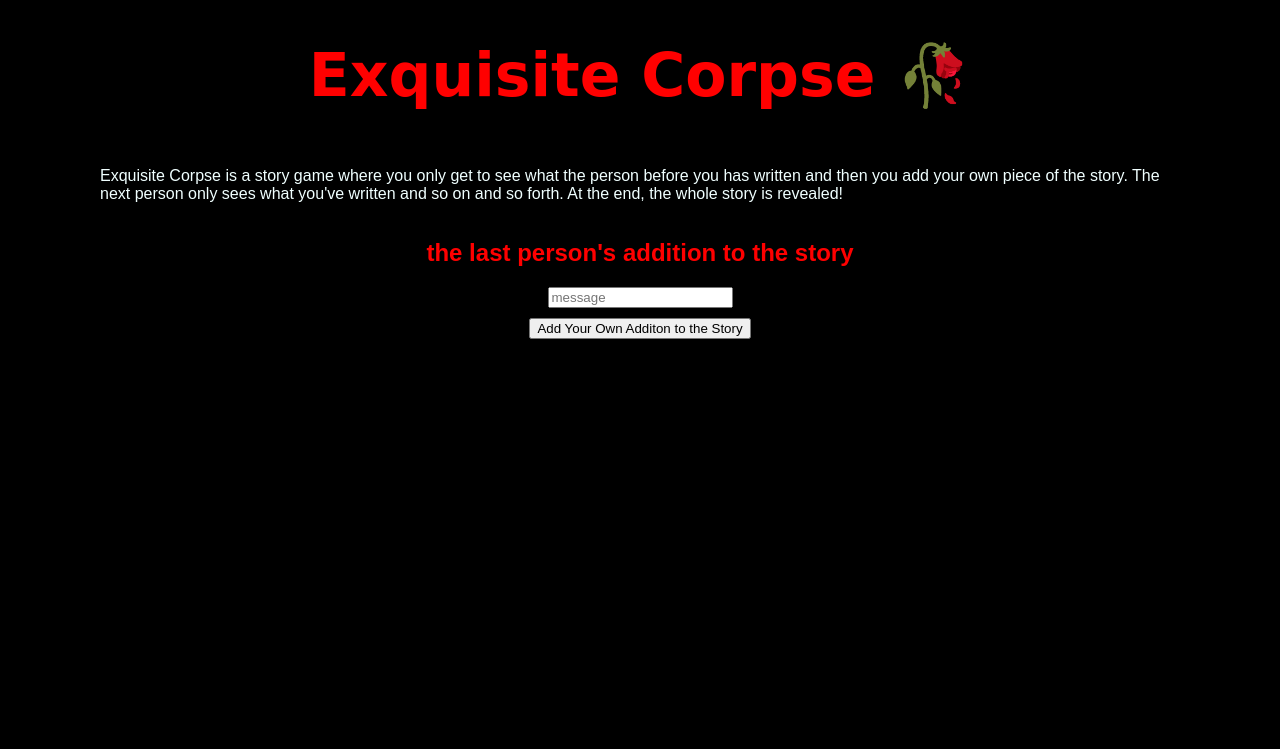
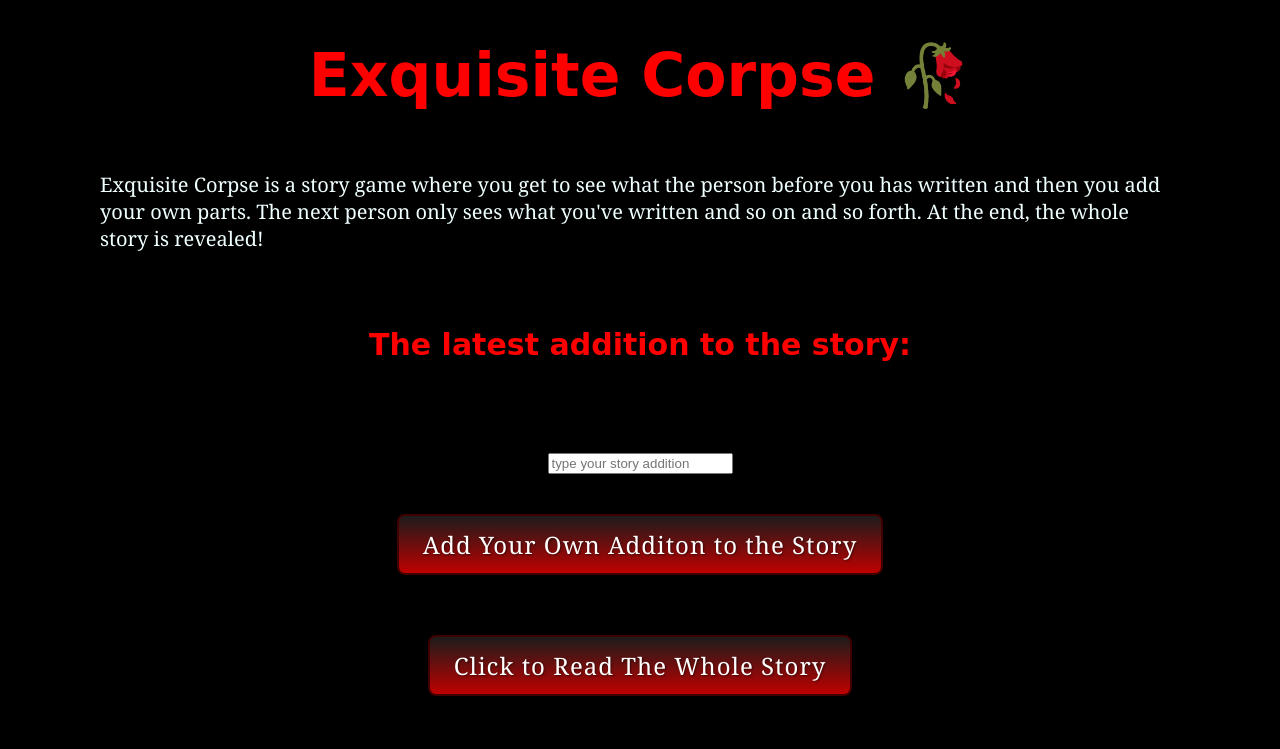
Before and after one commit to saraybennett/exquisite-corpse---10.15-hw, a website: page public/index.html in a window 1280 px wide. Drawn offline with Linux system fonts and the light colour scheme; no server answers; a web font is replaced by a local one.

Commit message:
updating my website

```diff
--- a/package.json
+++ b/package.json
@@ -8,6 +8,8 @@
   },
   "author": "sara",
   "license": "ISC",
+  "type": "module",
+
   "dependencies": {
     "express": "^5.1.0",
     "lowdb": "^7.0.1",
--- a/public/app.js
+++ b/public/app.js
@@ -10,23 +10,12 @@ window.addEventListener("load", () => {
 
       let theData = data.messages;
 
-      //Select for element on the page
-      let feed = document.getElementById("feed");
-      //Loop through data and append to the page
-      for (let i = 0; i < theData.length; i++) {
-        let currentMessage = theData[i].message;
-        console.log(currentMessage);
+      //Select for element on the page and display only most recent message
+      let latestMessage = theData[theData.length - 1].message;
+      console.log("this is the latest meessage:" + latestMessage);
 
-        let currentEl = document.createElement("p");
-        currentEl.innerHTML = currentMessage;
-
-        feed.appendChild(currentEl);
-
-        //trying to figure out how to just display the last message from my database but this just gives me the last message on page load. I want it to automatically update when the database is updated
-
-        let latestMessage = theData[theData.length - 1].message;
-        console.log("this is the latest meessage:" + latestMessage);
-      }
+      let mostRecentMessage = document.getElementById("latest-message");
+      mostRecentMessage.innerHTML = latestMessage;
     })
 
     .catch((error) => {
@@ -58,15 +47,42 @@ window.addEventListener("load", () => {
         console.log("Did this work?");
         console.log(data);
 
-        //add to the page if it worked
+        //add to the story if it worked
 
-        let feed = document.getElementById("feed");
-        let currentEl = document.createElement("p");
-        currentEl.innerHTML = currentMessage;
-        feed.appendChild(currentEl);
+        let mostRecentMessage = document.getElementById("latest-message");
+        mostRecentMessage.innerHTML = currentMessage;
 
         msgInput.value = "";
       })
+      .catch((error) => {
+        console.log(error);
+      });
+  });
+  //after adding their own addition, person clicks to reveal the story
+  let storyButton = document.getElementById("button-story");
+  storyButton.addEventListener("click", () => {
+    console.log("story button was clicked");
+    //fetch call to get the entire database
+    fetch("/data")
+      .then((response) => response.json())
+      .then((data) => {
+        console.log(data);
+
+        let theData = data.messages;
+
+        // Loop through data and append to the page
+
+        let feed = document.getElementById("feed");
+        for (let i = 0; i < theData.length; i++) {
+          let currentMessage = theData[i].message;
+
+          let currentEl = document.createElement("p");
+          currentEl.innerHTML = currentMessage;
+
+          feed.appendChild(currentEl);
+        }
+      })
+
       .catch((error) => {
         console.log(error);
       });
--- a/public/index.html
+++ b/public/index.html
@@ -16,21 +16,41 @@
     <h1>Exquisite Corpse 🥀</h1>
     <div class="description">
       <p>
-        Exquisite Corpse is a story game where you only get to see what the
-        person before you has written and then you add your own piece of the
-        story. The next person only sees what you've written and so on and so
-        forth. At the end, the whole story is revealed!
+        Exquisite Corpse is a story game where you get to see what the person
+        before you has written and then you add your own parts. The next person
+        only sees what you've written and so on and so forth. At the end, the
+        whole story is revealed!
       </p>
     </div>
-    <!-- display only the most recent comment -->
-    <section class="container">
-      <h2>the last person's addition to the story</h2>
-      <section id="feed"></section>
+    <!-- display only the most recent addition to the story -->
+    <section class="current-message">
+      <h2>The latest addition to the story:</h2>
+      <section id="latest-message"></section>
     </section>
     <!-- container for input & button -->
     <section class="container">
-      <input type="text" id="msg-input" placeholder="message" />
-      <button id="msg-submit">Add Your Own Additon to the Story</button>
+      <div class="message-input">
+        <input
+          type="text"
+          id="msg-input"
+          placeholder="type your story addition"
+        />
+      </div>
+      <div>
+        <!-- <button class="fantasy-btn fantasy-bone-n-coper">.fantasy-btn + .fantasy-bone-n-coper</button><br><br>
+          button styling from: https://codepen.io/propjockey/pen/poqKrGe-->
+        <button class="fantasy-button" id="msg-submit">
+          Add Your Own Additon to the Story
+        </button>
+      </div>
+    </section>
+
+    <!-- display entire story -->
+    <section class="story-button">
+      <button class="fantasy-button" id="button-story">
+        Click to Read The Whole Story
+      </button>
+      <section id="feed"></section>
     </section>
 
     <!-- link to js file here -->
--- a/public/style.css
+++ b/public/style.css
@@ -2,8 +2,10 @@ body {
   color: azure;
   background-color: black;
   margin: 0 auto;
-  font-family: Arial, Helvetica, sans-serif;
+  font-family: Cambria, Cochin, Georgia, Times, "Times New Roman", serif;
+  font-size: 20px;
 }
+
 h1 {
   text-align: center;
   font-family: "UnifrakturCook", cursive;
@@ -13,8 +15,20 @@ h1 {
   color: red;
 }
 
+p {
+  font-family: Cambria, Cochin, Georgia, Times, "Times New Roman", serif;
+  font-size: 20px;
+}
+
 h2 {
   color: red;
+  font-family: "UnifrakturCook", cursive;
+}
+.current-message {
+  display: flex;
+  flex-direction: column;
+  align-items: center;
+  padding: 30px;
 }
 .container {
   display: flex;
@@ -22,8 +36,49 @@ h2 {
   align-items: center;
 }
 
+.message-input {
+  padding: 30px;
+}
+
 button {
   margin-top: 10px;
+}
+
+.fantasy-button {
+  /* Basic Button Styling */
+  background: linear-gradient(
+    to bottom,
+    #1c1c1c,
+    #bf0000
+  ); /* Gradient for depth */
+  border: 2px solid #400000; /* Golden border */
+  border-radius: 8px; /* Slightly rounded corners */
+  padding: 12px 24px;
+  color: #fff; /* White text */
+  font-family: "Georgia", serif; /* Classic font for a fantasy feel */
+  font-size: 1.2em;
+  text-shadow: 1px 1px 2px rgba(0, 0, 0, 0.5); /* Text shadow for depth */
+  cursor: pointer;
+  box-shadow: 0 4px 6px rgba(0, 0, 0, 0.3); /* Subtle shadow for lift */
+  transition: all 0.3s ease; /* Smooth transitions for hover effects */
+
+  /* Optional: Text decoration for more fantasy feel */
+  letter-spacing: 1px;
+}
+
+.fantasy-button:hover {
+  background: linear-gradient(
+    to bottom,
+    #400000,
+    #bf0000
+  ); /* Lighter gradient on hover */
+  transform: translateY(-2px); /* Slight lift on hover */
+  box-shadow: 0 6px 8px rgba(0, 0, 0, 0.4); /* Enhanced shadow on hover */
+}
+
+.fantasy-button:active {
+  transform: translateY(0); /* Press down effect on active */
+  box-shadow: 0 2px 3px rgba(0, 0, 0, 0.2); /* Reduced shadow on active */
 }
 
 .description {
@@ -32,3 +87,10 @@ button {
   justify-content: center;
   padding: 0 100px;
 }
+
+.story-button {
+  display: flex;
+  flex-direction: column;
+  align-items: center;
+  padding: 50px 30px;
+}
```
Also changed, not shown: db.json (+2 -26 lines).
